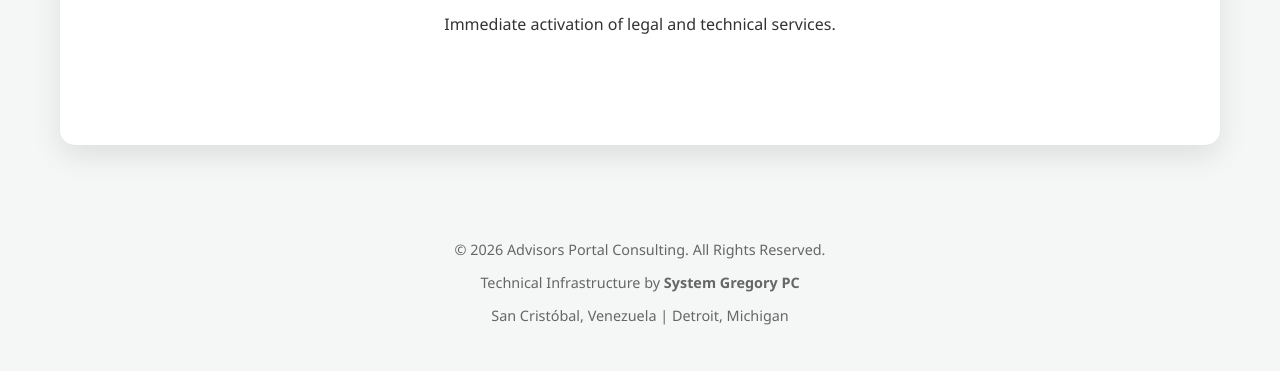
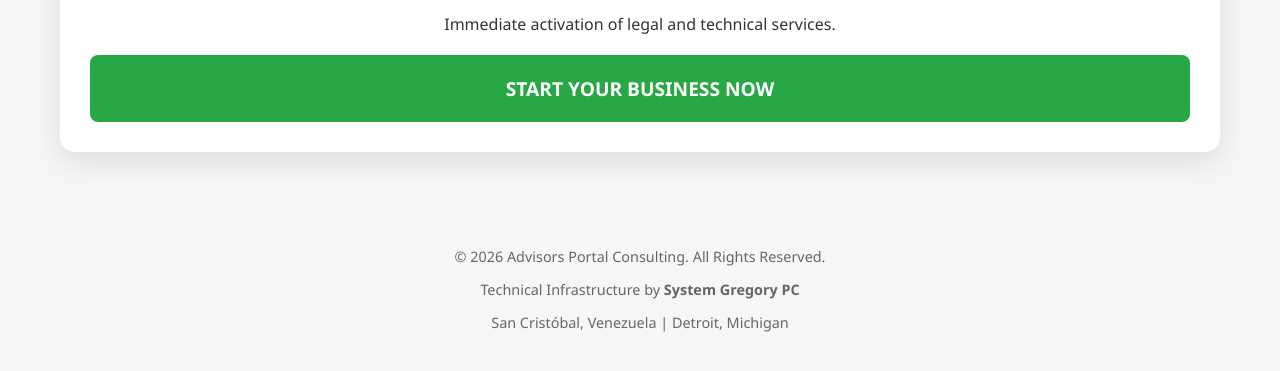
Before and after one commit to systemgregorypc666/Advisors-Portal-Consulting, a plain HTML site: page index.html in a window 1280 px wide. Shown: the part 693-1064 px from the top of the page. Drawn offline with Linux system fonts and the light colour scheme; a script that the page names is missing.

Commit message:
Remove PayPal button and related scripts

```diff
--- a/index.html
+++ b/index.html
@@ -15,19 +15,8 @@
         .card { padding: 25px; border: 1px solid #eee; border-radius: 10px; transition: 0.3s; border-top: 4px solid var(--primary); }
         .card:hover { transform: translateY(-5px); box-shadow: 0 5px 15px rgba(0,0,0,0.1); }
         .price-tag { font-size: 2em; color: var(--secondary); font-weight: bold; margin: 15px 0; }
+        .btn-pay { display: block; background: var(--secondary); color: white; text-align: center; padding: 20px; text-decoration: none; border-radius: 8px; font-weight: bold; font-size: 1.2em; margin-top: 20px; }
         footer { text-align: center; padding: 40px; font-size: 0.9em; color: #666; }
-
-        /* Contenedor personalizado para centrar los botones inteligentes de PayPal */
-        .paypal-btn-wrapper {
-            display: flex;
-            justify-content: center;
-            margin-top: 30px;
-            min-height: 50px;
-        }
-        .paypal-btn-container {
-            width: 100%;
-            max-width: 350px;
-        }
     </style>
 </head>
 <body>
@@ -73,11 +62,8 @@
             <div class="price-tag">Total Investment: $1,700 USD</div>
             <p>Immediate activation of legal and technical services.</p>
 
-            <!-- ====== PASARELA DE PAGO INTELIGENTE DE PAYPAL ====== -->
-            <div class="paypal-btn-wrapper">
-                <div id="paypal-container-FUMESH38VZ6F4" class="paypal-btn-container"></div>
-            </div>
-            <!-- =================================================== -->
+            <!-- Botón clásico que abre la ventana de PayPal configurada -->
+            <a href="https://www.paypal.com/cgi-bin/webscr?cmd=_s-xclick&hosted_button_id=FUMESH38VZ6F4" target="_blank" class="btn-pay">START YOUR BUSINESS NOW</a>
         </div>
     </section>
 </div>
@@ -88,15 +74,5 @@
     <p>San Cristóbal, Venezuela | Detroit, Michigan</p>
 </footer>
 
-<!-- SDK Principal de PayPal (Carga los scripts e inhabilita Venmo) -->
-<script src="https://www.paypal.com/sdk/js?client-id=BAApax2HPz958-_joLngtt1BsX5ofYox-d1_GAV2m8kFak__xQaOpx070FCxrEkjIAuGMzNAwFXMxs7-Bk&components=hosted-buttons&disable-funding=venmo&currency=USD"></script>
-
-<!-- Script de Renderizado para el Botón Específico FUMESH38VZ6F4 -->
-<script>
-  paypal.HostedButtons({
-    hostedButtonId: "FUMESH38VZ6F4",
-  }).render("#paypal-container-FUMESH38VZ6F4");
-</script>
-
 </body>
 </html>
```
